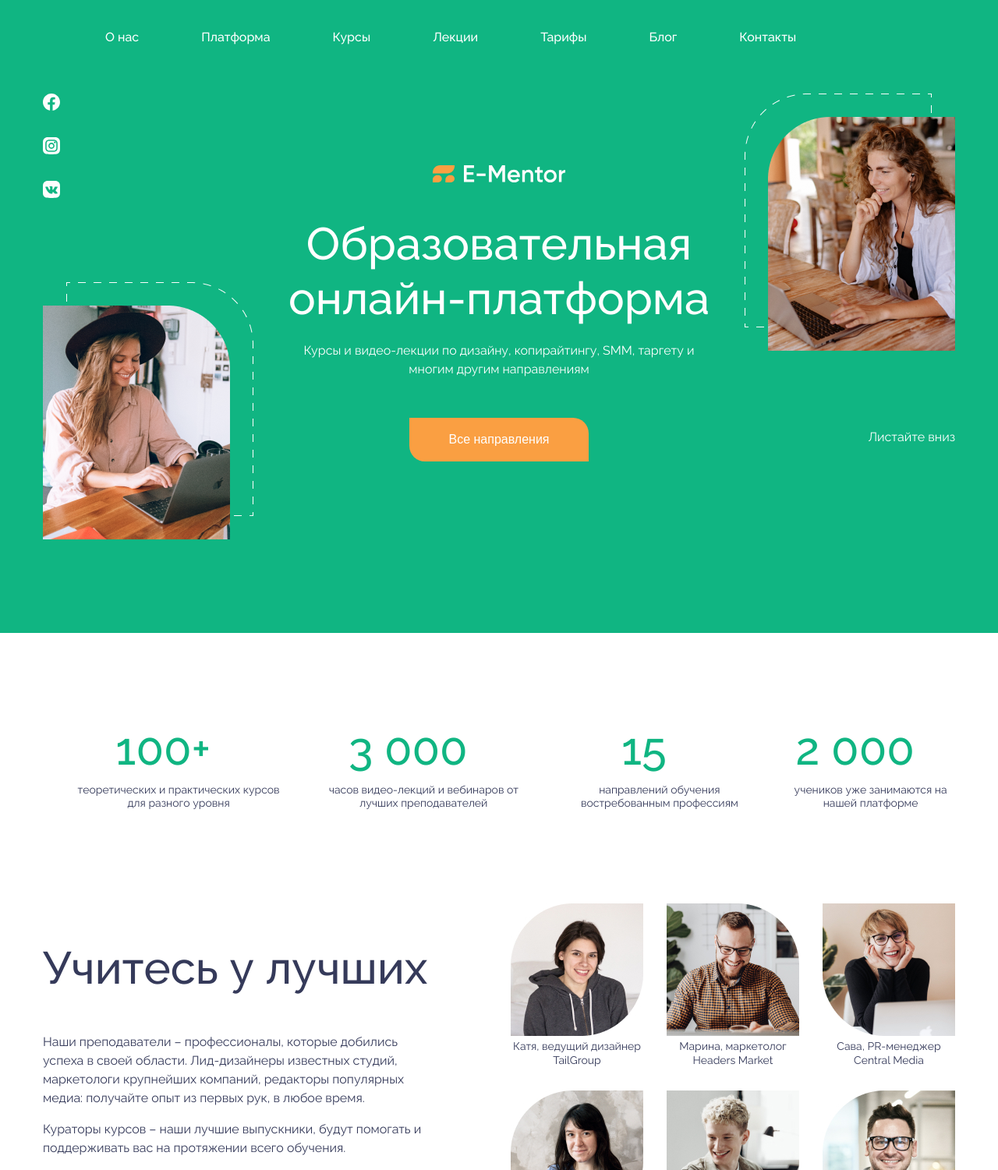
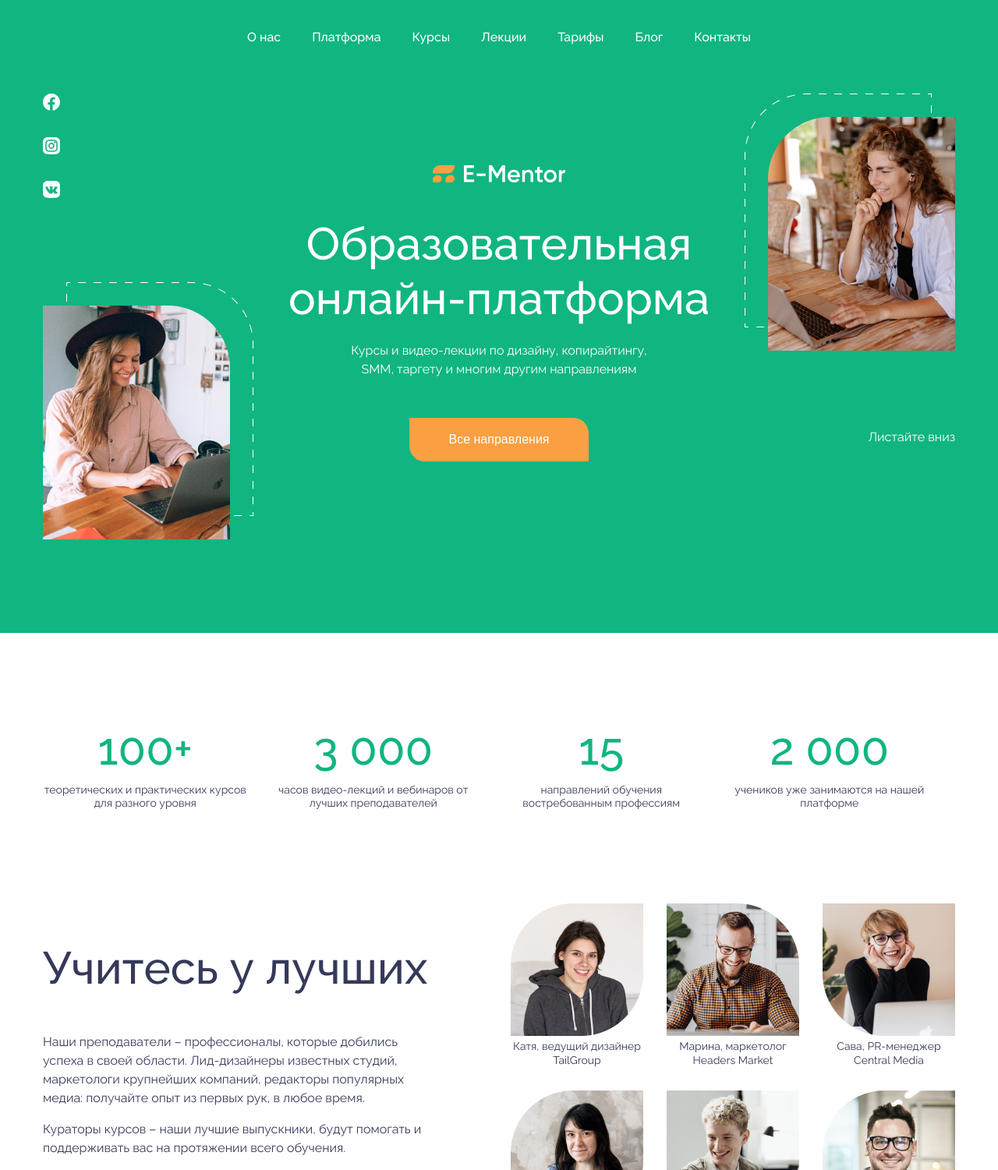
Before and after one commit to LTimur/pet-landing-ementor, a website: page index.html in a window 1280 px wide. Shown: the top 1501 px of the page at 78% size. Drawn offline with Linux system fonts and the light colour scheme.

Commit message:
refactor header and statistics

```diff
--- a/sass/components/_promo.scss
+++ b/sass/components/_promo.scss
@@ -43,13 +43,13 @@
 
     .offer__description {
         color: $color-text-light;
-        margin: 0;
-        font-style: normal;
         font-weight: 400;
         font-size: 16px;
-        line-height: 150%;
+        line-height: 24px;
         text-align: center;
         padding: 20px 0 50px 0;
+        width: 385px;
+        margin: 0;
     }
 }
 
--- a/sass/components/_statistics.scss
+++ b/sass/components/_statistics.scss
@@ -7,24 +7,26 @@
         display: flex;
         flex-direction: column;
         align-items: center;
+        width: 270px;
+        padding-right: 30px;
 
         .statistics__indicator {
             color: $color-primary;
-            font-style: normal;
             font-weight: 500;
-            font-size: 58px;
+            font-size: 5.8rem;
             line-height: 100%;
-            text-align: center;
             padding-bottom: 15px;
+            margin: auto;
         }
 
         .statistics__description {
-            font-style: normal;
+            color: $color-text;
             font-weight: 400;
             font-size: 1.4rem;
             line-height: 120%;
             text-align: center;
-            color: $color-text;
+            margin: auto;
+
         }
     }
 }
--- a/sass/layouts/_page__header.scss
+++ b/sass/layouts/_page__header.scss
@@ -8,9 +8,14 @@
     display: flex;
 }
 
+.main-navigation--vertical {
+    margin: auto;
+
     .site-navigation {
         display: flex;
         margin: auto;
+        padding: 0;
+        margin-right: -40px;
 
         .site-navigation__item {
             list-style: none;
@@ -24,9 +29,10 @@
 
         .site-navigation__link {
             text-decoration: none;
-        padding: 0 40px;
+            padding-right: 40px;
             cursor: pointer;
             color: $color-text-light;
         }
 
     }
+}
```
Also changed, not shown: index.html (+0 -7 lines), sass/style.css, 1 other file. Lines whose indentation alone changed are shown as unchanged.
